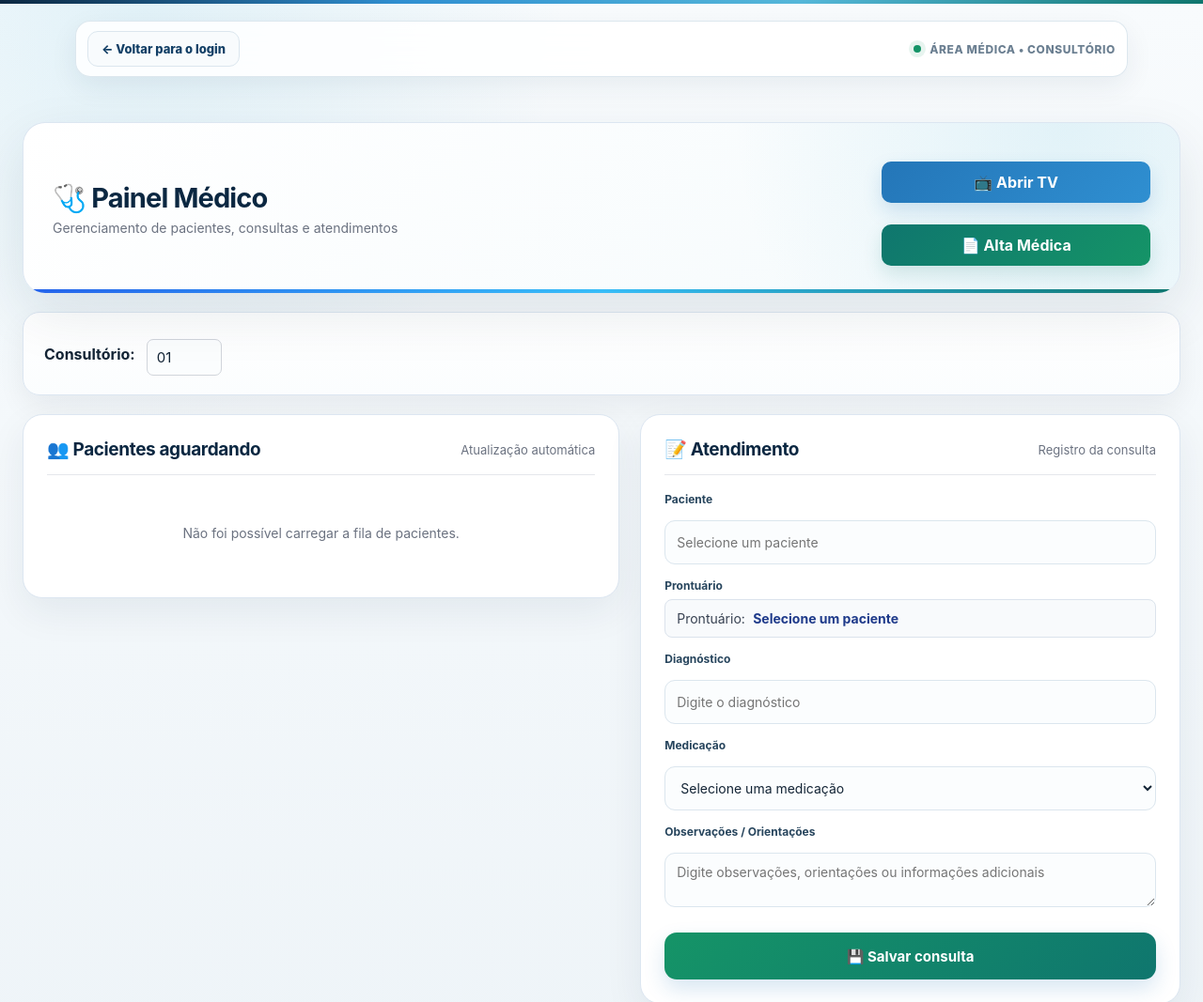
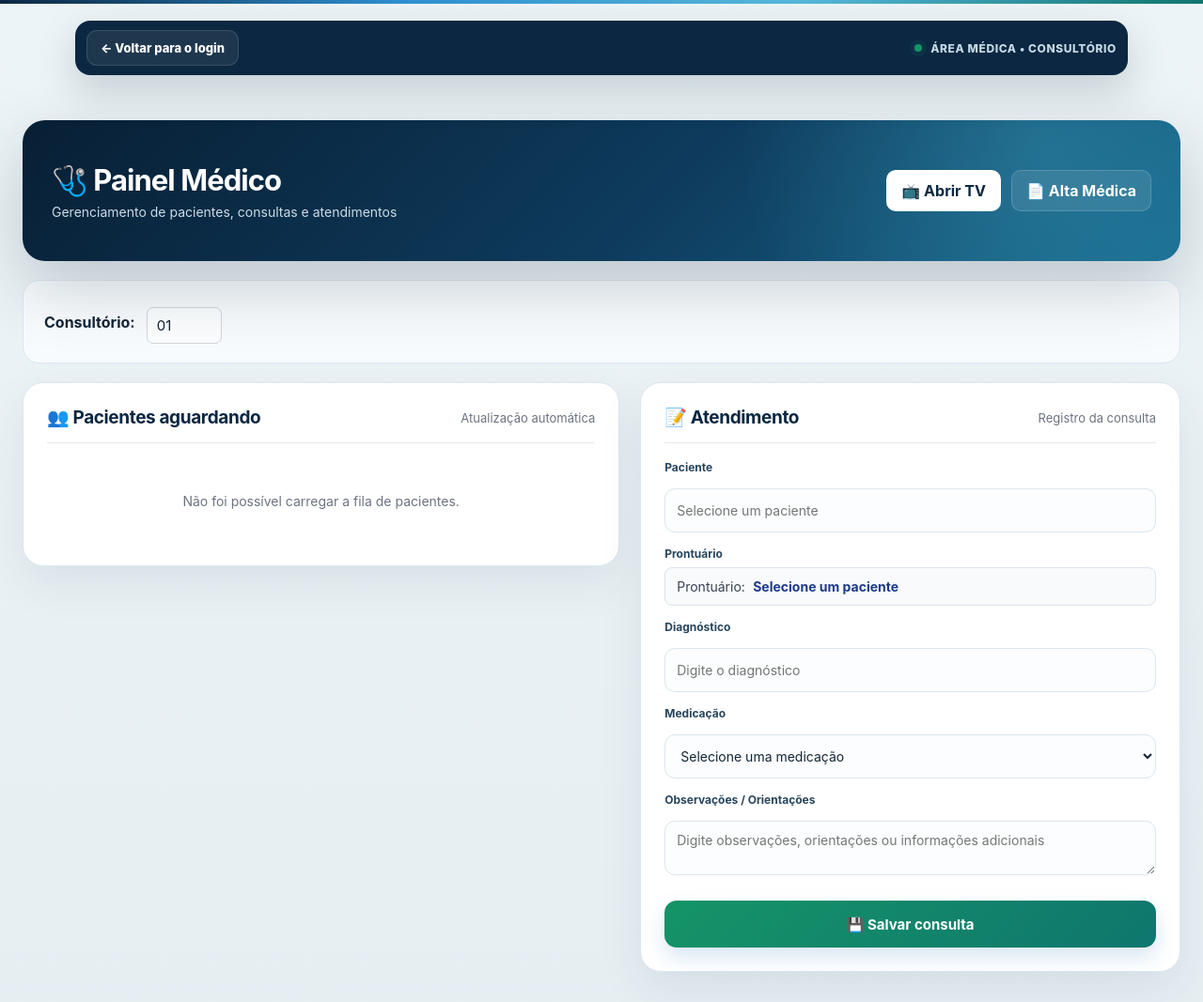
Before and after one commit to Jiako7/Sentinela, a website: page frontend/medico.html in a window 1280 px wide. Shown: the top 1067 px of the page at 94% size. Drawn offline with Linux system fonts and the light colour scheme; no server answers.

Commit message:
style: aplicar redesign visual forte nas areas do Sentinela

```diff
--- a/frontend/medico.html
+++ b/frontend/medico.html
@@ -540,6 +540,54 @@
         .btn-salvar{min-height:50px!important;border-radius:13px!important}
         @media(max-width:900px){.conteudo{grid-template-columns:1fr!important}}
 
+
+        /* Sentinela redesign v4 */
+
+        body{
+            background:linear-gradient(180deg,#edf4f7,#e6eef3)!important;
+        }
+        .sn-topbar{
+            max-width:1380px!important;
+            background:#0b2741!important;border:0!important;
+            box-shadow:0 16px 42px rgba(8,31,52,.18)!important
+        }
+        .sn-back{background:rgba(255,255,255,.08)!important;border-color:rgba(255,255,255,.12)!important;color:#fff!important}
+        .sn-page-label{color:#c6d9e5!important}
+        .cabecalho{
+            color:#fff!important;
+            background:
+                radial-gradient(circle at 88% 18%,rgba(83,196,224,.26),transparent 20rem),
+                linear-gradient(135deg,#081f34,#0e3b5d 55%,#17698d)!important;
+            border:0!important;
+            box-shadow:0 28px 70px rgba(8,31,52,.20)!important;
+            min-height:150px!important
+        }
+        .cabecalho::after{display:none!important}
+        .cabecalho h1{color:#fff!important;font-size:31px!important}
+        .cabecalho p{color:#c9dce7!important}
+        .btn-tv,.btn-alta{
+            width:auto!important;margin:0!important;padding:11px 15px!important;
+            box-shadow:none!important;border:1px solid rgba(255,255,255,.16)!important
+        }
+        .btn-tv{background:#fff!important;color:#0b2741!important}
+        .btn-alta{background:rgba(255,255,255,.10)!important;color:#fff!important}
+        .consultorio{background:#f8fbfd!important;box-shadow:none!important}
+        .card-painel{
+            background:#fff!important;border-radius:22px!important;
+            box-shadow:0 18px 48px rgba(16,45,70,.08)!important
+        }
+        .paciente-card{
+            background:#f8fbfd!important;border-radius:16px!important;
+            border:1px solid #dfe9ef!important
+        }
+        .acoes-paciente button{
+            width:auto!important;margin:0!important;box-shadow:none!important
+        }
+        .btn-atender{background:#2476b8!important}
+        .btn-chamar{background:#e7eef3!important;color:#29485f!important}
+        .btn-alta-paciente{background:#e8f7f3!important}
+        .btn-salvar{width:100%!important}
+
     </style>
 </head>
 
```
